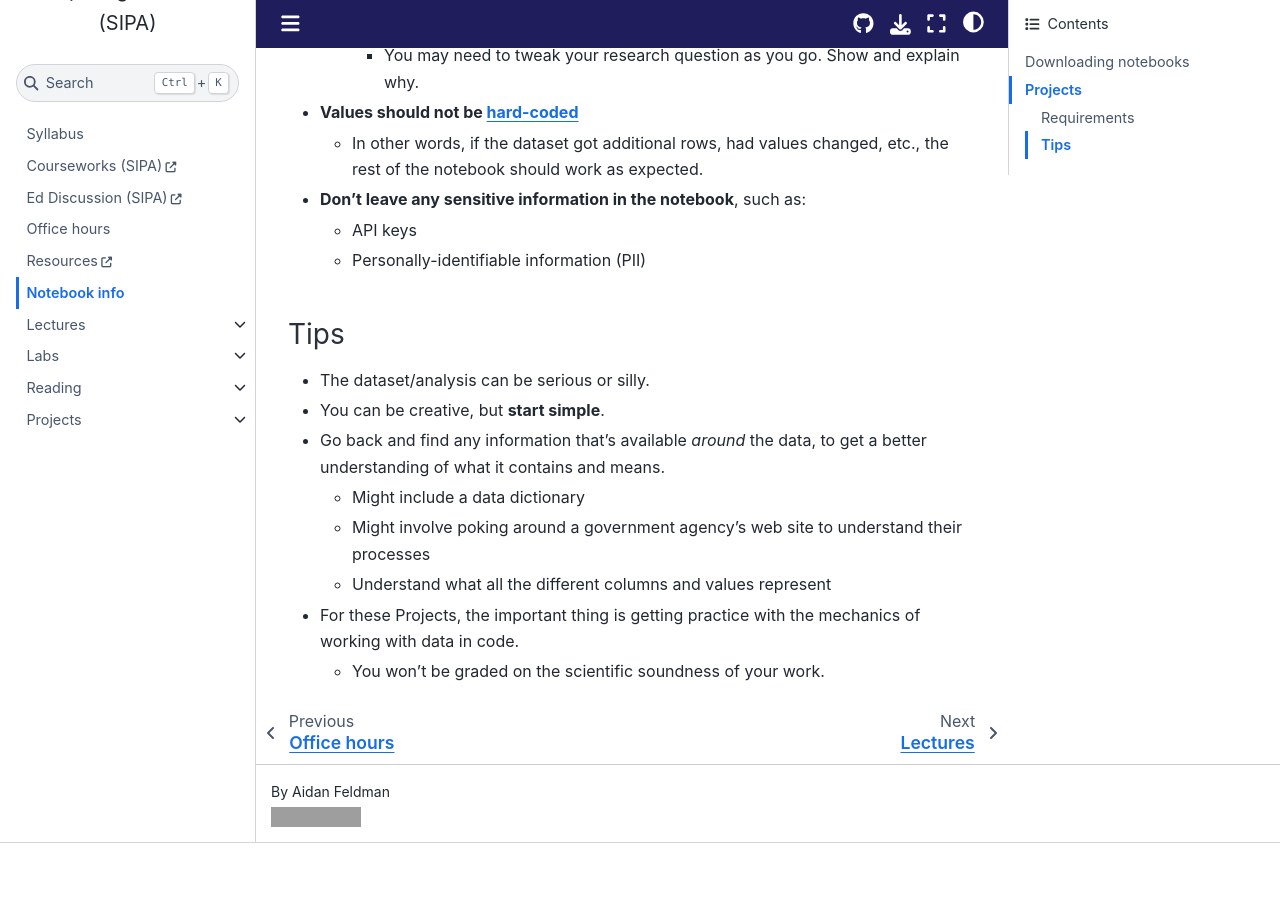
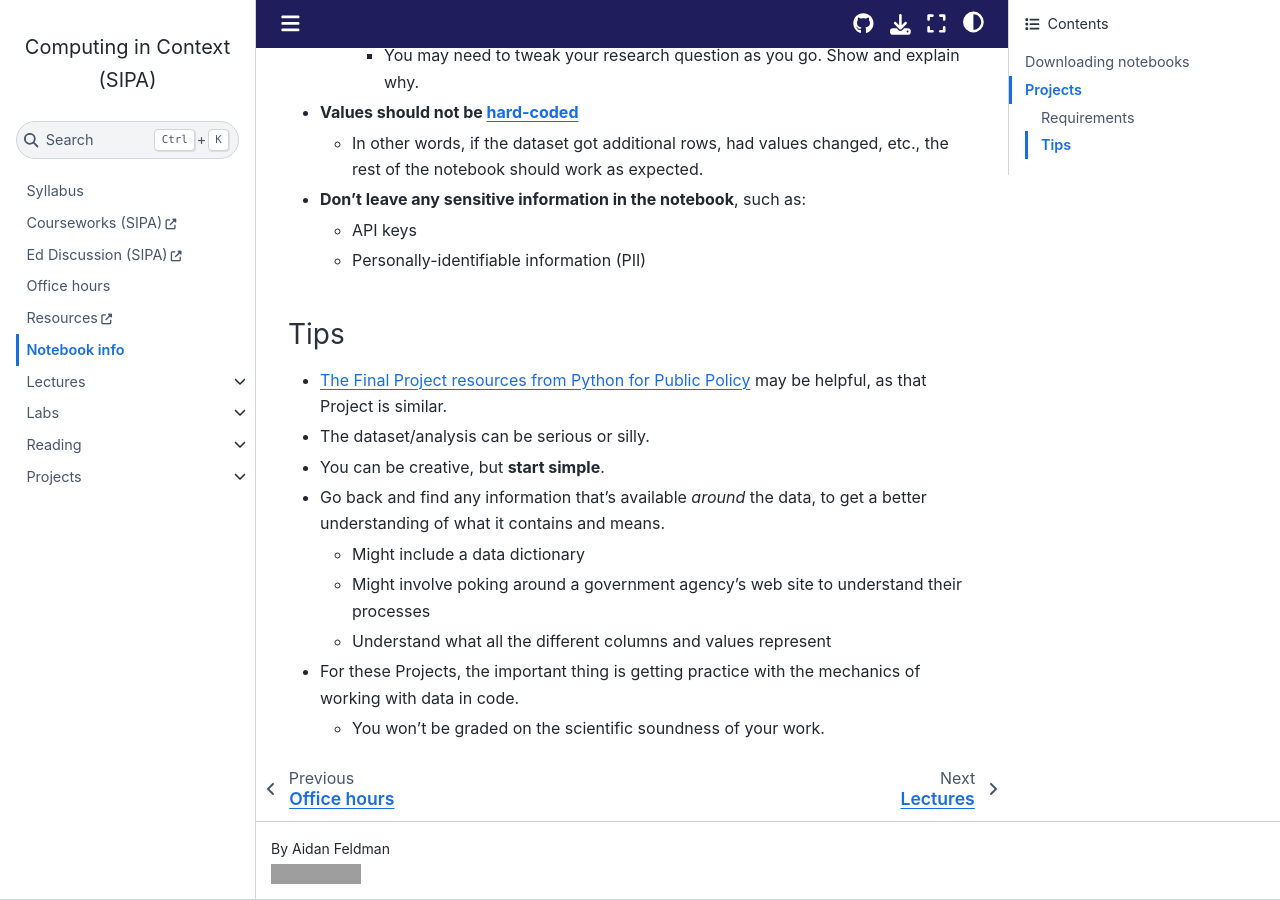
Before and after one commit to afeld/computing-in-context, a Jupyter Book: the page built from notebooks.md, in a window 1280 px wide and 900 px high, scrolled down 1473 px. Built offline with Jupyter Book 1.0.4 settings and Sphinx 7.4.7 and the Sphinx Book theme 1.1.4, drawn with Linux system fonts in a browser that asks for light colours; pages that are not in the unit, such as notebooks, are missing from menus; comment, search, counter and statistics services are not loaded; before the commit the page ends 2316 px from its top, so only the background shows below that; grey boxes are pictures that could not be loaded.

Commit message:
fix broken link

```diff
--- a/notebooks.md
+++ b/notebooks.md
@@ -49,6 +49,7 @@ All Projects must:
 
 ### Tips
 
+- [The Final Project resources from Python for Public Policy](https://python-public-policy.afeld.me/en/columbia/final_project/resources.html) may be helpful, as that Project is similar.
 - The dataset/analysis can be serious or silly.
 - You can be creative, but **start simple**.
 - Go back and find any information that's available _around_ the data, to get a better understanding of what it contains and means.
```
Also changed, not shown: project_3.md (+1 -1 lines).
